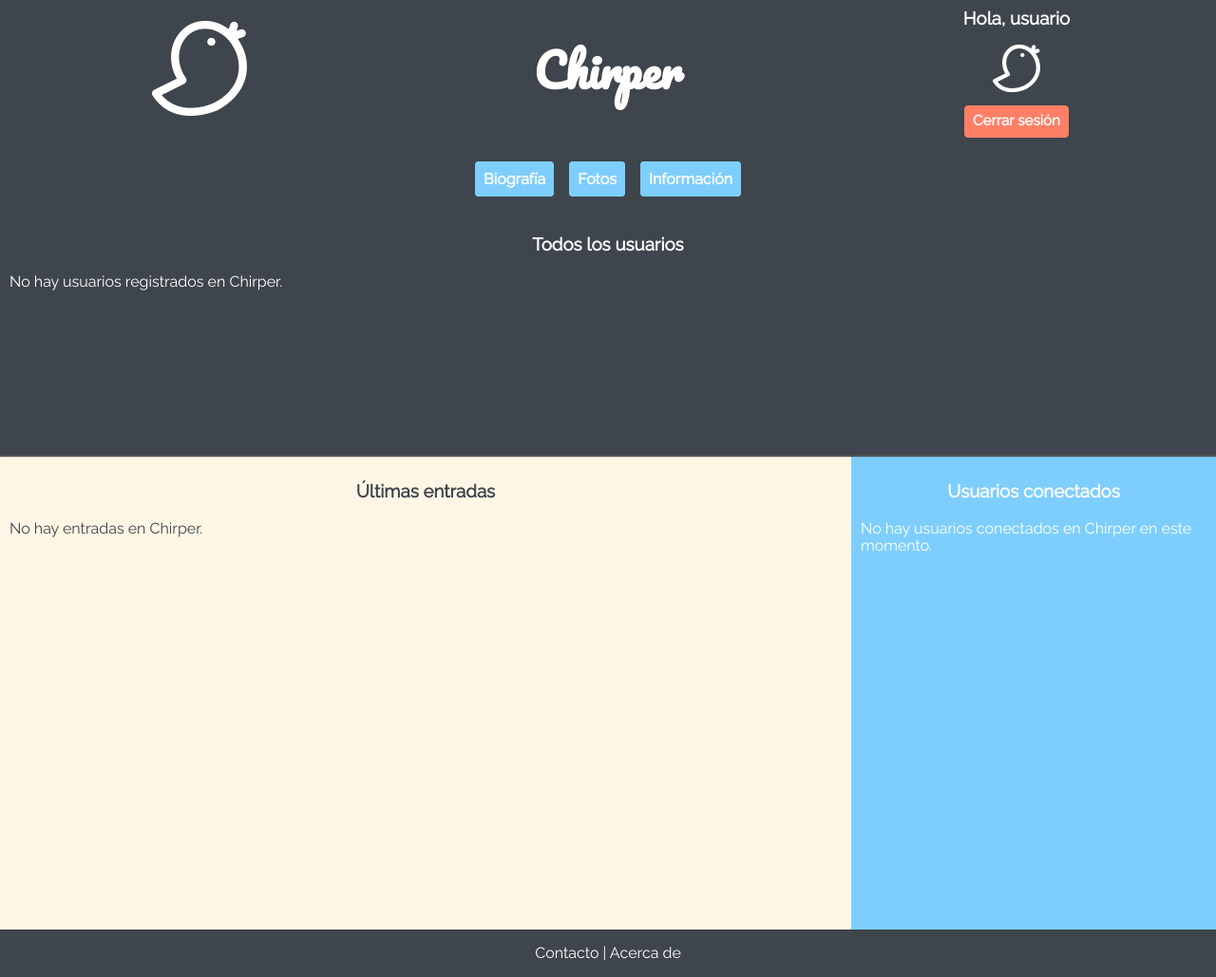
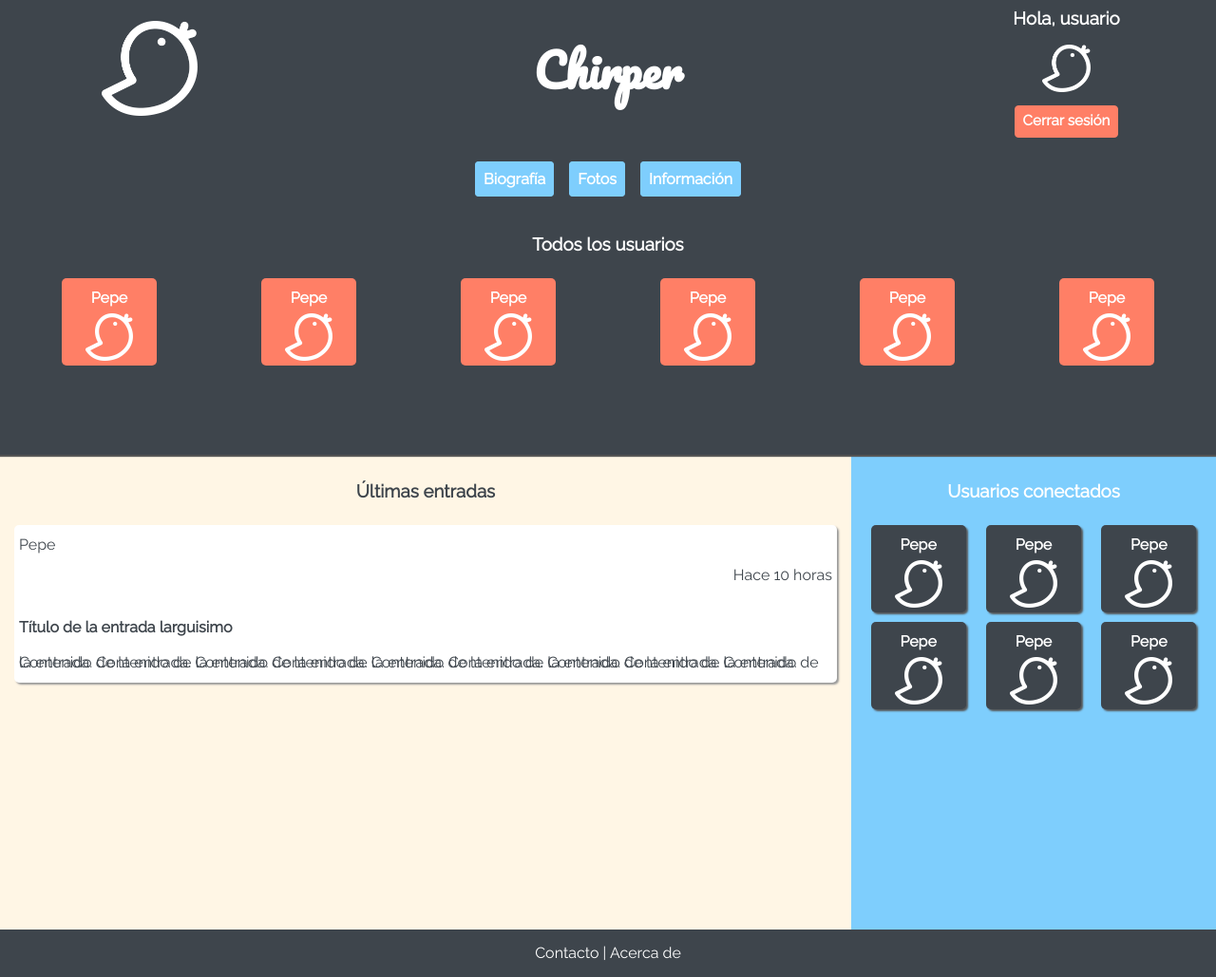
Before and after one commit to JuanjiJG/Chirper, a PHP site: page /portada.html in a window 1280 px wide. Shown: the whole page at 95% size. Run offline with PHP 8.4, Linux system fonts and the light colour scheme.

Commit message:
Más avances en portada.html
Falta por arreglar post-card

```diff
--- a/P1/css/style.css
+++ b/P1/css/style.css
@@ -8,6 +8,9 @@ Salmon - #FF7F66
 
 html {
     height: 100%;
+    margin: 0;
+    padding: 0;
+    box-sizing: border-box;
 }
 
 .grid-container {
@@ -60,7 +63,7 @@ html {
     grid-area: all-users;
     background-color: #3E454C;
     height: 30vh;
-    overflow-y: scroll;
+    overflow-y: auto;
     box-shadow: 0px 2px 1px #555;
     z-index: 5;
     padding: 10px;
@@ -69,11 +72,24 @@ html {
     text-align: center;
 }
 
+#last-posts {
+    grid-area: last-posts;
+    height: 60vh;
+    background-color: #FFF6E5;
+    color: #3E454C;
+    overflow-y: auto;
+    padding: 10px;
+}
+
+#last-posts h3 {
+    text-align: center;
+}
+
 #connected-users {
     grid-area: connected-users;
     background-color: #7ECEFD;
     height: 30vh;
-    overflow-y: scroll;
+    overflow-y: auto;
     padding: 10px;
 }
 
@@ -81,16 +97,88 @@ html {
     text-align: center;
 }
 
-#last-posts {
-    grid-area: last-posts;
-    height: 60vh;
-    background-color: #FFF6E5;
-    color: #3E454C;
-    padding: 10px;
+#connected-users-list,
+#all-users-list,
+#last-posts-list {
+    display: flex;
+    flex-flow: row wrap;
+    list-style: none;
+    padding: 0;
+    margin: 0;
+    justify-content: space-around;
 }
 
-#last-posts h3 {
+.post-card {
+    display: grid;
+    grid-template-areas:
+        "post-card-user       .                 .                "
+        "post-card-user-photo .                 post-card-time   "
+        "post-card-user-photo .                 .                "
+        "post-card-title      post-card-title   post-card-title  "
+        "post-card-content    post-card-content post-card-content"
+        "post-card-content    post-card-content post-card-content";
+}
+
+.post-card-user {
+    grid-area: post-card-user;
+}
+
+.post-card-user-photo {
+    grid-area: post-card-user-photo;
+}
+
+.post-card-time {
+    grid-area: post-card-time;
+}
+
+.post-card-title {
+    grid-area: post-card-title;
+}
+
+.post-card-content {
+    grid-area: post-card-content;
+}
+
+#connected-users-list img,
+#all-users-list img,
+#last-posts-list img {
+    height: 50px;
+}
+
+#connected-users-list li {
+    padding: 5px;
+    margin: 5px;
+    min-width: 100px;
     text-align: center;
+    box-shadow: 2px 2px 2px #555;
+    border-radius: 5px;
+    background-color: #3E454C;
+    box-sizing: border-box;
+    line-height: 0;
+    font-weight: bold;
+}
+
+#last-posts-list li {
+    padding: 5px;
+    margin: 5px;
+    min-width: 100px;
+    box-shadow: 2px 2px 2px #999;
+    border-radius: 5px;
+    background-color: #fff;
+    box-sizing: border-box;
+    line-height: 0;
+}
+
+#all-users-list li {
+    padding: 5px;
+    margin: 5px;
+    min-width: 100px;
+    text-align: center;
+    border-radius: 5px;
+    background-color: #FF7F66;
+    box-sizing: border-box;
+    line-height: 0;
+    font-weight: bold;
 }
 
 header {
@@ -117,6 +205,7 @@ footer {
 
 #register-form {
     grid-area: register-form;
+    padding: 10px;
 }
 
 #register-form h1 {
@@ -126,6 +215,7 @@ footer {
 #showcase {
     grid-area: showcase;
     text-align: center;
+    padding: 10px;
 }
 
 #user-info-panel {
@@ -196,7 +286,6 @@ footer {
 body {
     max-width: 1440px;
     margin: 0 auto;
-    padding: 0;
     color: #ffffff;
     background-color: #2185C5;
     font-family: 'Raleway', sans-serif;
@@ -204,12 +293,12 @@ body {
 
 @media (min-width: 768px) {
     .header-grid-container {
-        grid-template-columns: 1fr 1fr 1fr;
+        grid-template-columns: 1fr 2fr 1fr;
         grid-template-areas: "website-banner website-name login-form";
     }
 
     .header-cover-grid-container {
-        grid-template-columns: 1fr 1fr 1fr;
+        grid-template-columns: 1fr 2fr 1fr;
         grid-template-rows: auto;
         grid-template-areas:
             "website-banner website-name user-info-panel"
--- a/P1/index.html
+++ b/P1/index.html
@@ -4,7 +4,7 @@
   <!-- Basic page information -->
   <meta charset="UTF-8">
   <title>Página de inicio - Chirper</title>
-  <!-- Meta tag fot the latest Internet Explorer rendering mode -->
+  <!-- Meta tag for the latest Internet Explorer rendering mode -->
   <meta http-equiv="X-UA-Compatible" content="IE=edge">
   <!-- Meta tag for responsive web design -->
   <meta name="viewport" content="width=device-width, initial-scale=1.0">
@@ -15,6 +15,7 @@
   <link rel="icon" type="image/png" href="img/favicon.png">
   <!-- Styles -->
   <link rel="stylesheet" type="text/css" href="css/style.css">
+  <link rel="stylesheet" type="text/css" href="css/grid.css">
   <link rel="stylesheet" type="text/css" href="css/normalize.css">
   <link rel="stylesheet" href="css/font-awesome-4.7.0/css/font-awesome.min.css">
 </head>
@@ -75,7 +76,7 @@
 </main>
 <footer>
   <section class="footer-container">
-    <p>Contacto | Acerca de</p>
+    <p><a>Contacto</a> | <a>Acerca de</a></p>
   </section>
 </footer>
 </body>
--- a/P1/portada.html
+++ b/P1/portada.html
@@ -4,7 +4,7 @@
   <!-- Basic page information -->
   <meta charset="UTF-8">
   <title>Portada - Chirper</title>
-  <!-- Meta tag fot the latest Internet Explorer rendering mode -->
+  <!-- Meta tag for the latest Internet Explorer rendering mode -->
   <meta http-equiv="X-UA-Compatible" content="IE=edge">
   <!-- Meta tag for responsive web design -->
   <meta name="viewport" content="width=device-width, initial-scale=1.0">
@@ -15,6 +15,7 @@
   <link rel="icon" type="image/png" href="img/favicon.png">
   <!-- Styles -->
   <link rel="stylesheet" type="text/css" href="css/style.css">
+  <link rel="stylesheet" type="text/css" href="css/grid.css">
   <link rel="stylesheet" type="text/css" href="css/normalize.css">
   <link rel="stylesheet" href="css/font-awesome-4.7.0/css/font-awesome.min.css">
 </head>
@@ -46,21 +47,89 @@
   <section class="main-cover-grid-container">
     <section id="all-users">
       <h3>Todos los usuarios</h3>
-      <p>No hay usuarios registrados en Chirper.</p>
+      <ul id="all-users-list">
+        <li>
+          <p>Pepe</p>
+          <img src="img/logo.png" alt="Imagen del usuario">
+        </li>
+        <li>
+          <p>Pepe</p>
+          <img src="img/logo.png" alt="Imagen del usuario">
+        </li>
+        <li>
+          <p>Pepe</p>
+          <img src="img/logo.png" alt="Imagen del usuario">
+        </li>
+        <li>
+          <p>Pepe</p>
+          <img src="img/logo.png" alt="Imagen del usuario">
+        </li>
+        <li>
+          <p>Pepe</p>
+          <img src="img/logo.png" alt="Imagen del usuario">
+        </li>
+        <li>
+          <p>Pepe</p>
+          <img src="img/logo.png" alt="Imagen del usuario">
+        </li>
+      </ul>
     </section>
     <section id="last-posts">
       <h3>Últimas entradas</h3>
-      <p>No hay entradas en Chirper.</p>
+      <ul id="last-posts-list">
+        <li class="post-card">
+          <p class="post-card-user">Pepe</p>
+          <img class="post-card-user-photo" src="img/logo.png"
+               alt="Imagen del usuario">
+          <p class="post-card-time">Hace 10 horas</p>
+          <h4 class="post-card-title">Título de la entrada larguisimo</h4>
+          <section class="post-card-content">
+            <p>Contenido de la entrada.
+              Contenido de la entrada. Contenido de la entrada.
+              Contenido de la entrada. Contenido de la entrada.
+              Contenido de la entrada. Contenido de la entrada.
+              Contenido de la entrada. Contenido de la entrada.</p>
+          </section>
+        </li>
+      </ul>
+      <section id="last-post-pagination">
+
+      </section>
     </section>
     <section id="connected-users">
       <h3>Usuarios conectados</h3>
-      <p>No hay usuarios conectados en Chirper en este momento.</p>
+      <ul id="connected-users-list">
+        <li>
+          <p>Pepe</p>
+          <img src="img/logo.png" alt="Imagen del usuario">
+        </li>
+        <li>
+          <p>Pepe</p>
+          <img src="img/logo.png" alt="Imagen del usuario">
+        </li>
+        <li>
+          <p>Pepe</p>
+          <img src="img/logo.png" alt="Imagen del usuario">
+        </li>
+        <li>
+          <p>Pepe</p>
+          <img src="img/logo.png" alt="Imagen del usuario">
+        </li>
+        <li>
+          <p>Pepe</p>
+          <img src="img/logo.png" alt="Imagen del usuario">
+        </li>
+        <li>
+          <p>Pepe</p>
+          <img src="img/logo.png" alt="Imagen del usuario">
+        </li>
+      </ul>
     </section>
   </section>
 </main>
 <footer>
   <section class="footer-container">
-    <p>Contacto | Acerca de</p>
+    <p><a>Contacto</a> | <a>Acerca de</a></p>
   </section>
 </footer>
 </body>
```
Also changed, not shown: P1/john.html (added, +10 -0 lines), P1/kate.html (added, +10 -0 lines), P1/martha.html (added, +10 -0 lines), P1/mary.html (added, +10 -0 lines), P1/mike.html (added, +10 -0 lines), P1/steve.html (added, +10 -0 lines), P1/css/grid.css (added), P1/martha/pexels-photo-206559.jpeg (added), P1/mary/pexels-photo-27411.jpg (added), 4 other files.
